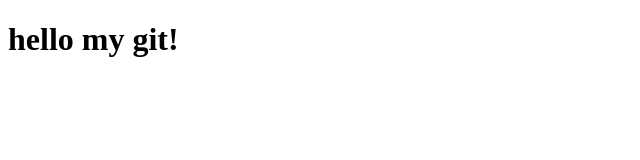
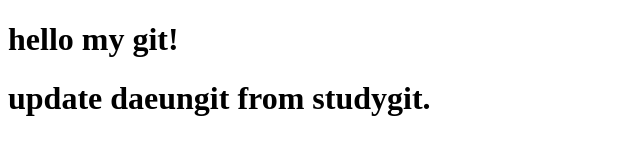
Before and after one commit to Ryu-Daeun/daeungit, a plain HTML site: page index.html in a window 1280 px wide. Shown: the whole page, without its empty margins (0-640 px from the left). Drawn offline with Linux system fonts and the light colour scheme.

Commit message:
index.html 문구 추가

```diff
--- a/index.html
+++ b/index.html
@@ -7,5 +7,6 @@
 </head>
 <body>
     <h1>hello my git!</h1>
+    <h1>update daeungit from studygit.</h1>
 </body>
 </html>
```
